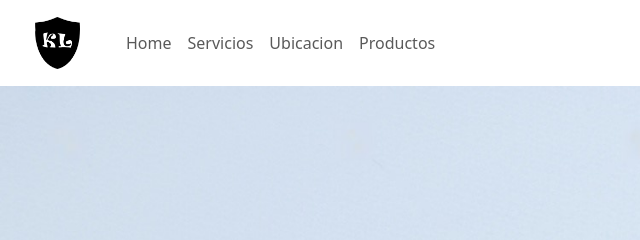
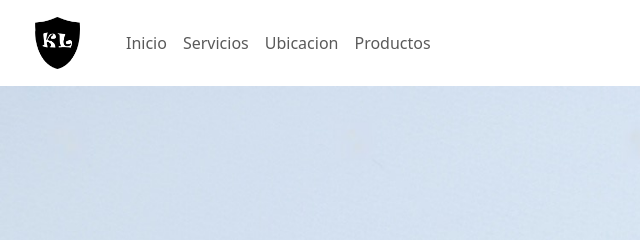
Before and after one commit to ELEyder/KALIFFO, a plain HTML site: page index.html in a window 1280 px wide. Shown: the top 240 px of the page, 0-640 px from the left. Drawn offline with nearby package versions, Linux system fonts and the light colour scheme; files whose address does not match are found by name.

Commit message:
fixed header

```diff
--- a/index.html
+++ b/index.html
@@ -37,7 +37,7 @@
         <div class="collapse navbar-collapse" id="navbar">
           <ul class="navbar-nav me-auto mb-2 mb-lg-0">
             <li class="nav-item">
-              <a class="nav-link" aria-current="page" href="#">Home</a>
+              <a class="nav-link" aria-current="page" href="#">Inicio</a>
             </li>
             <li class="nav-item">
               <a class="nav-link" aria-current="page" href="#">Servicios</a>
```
